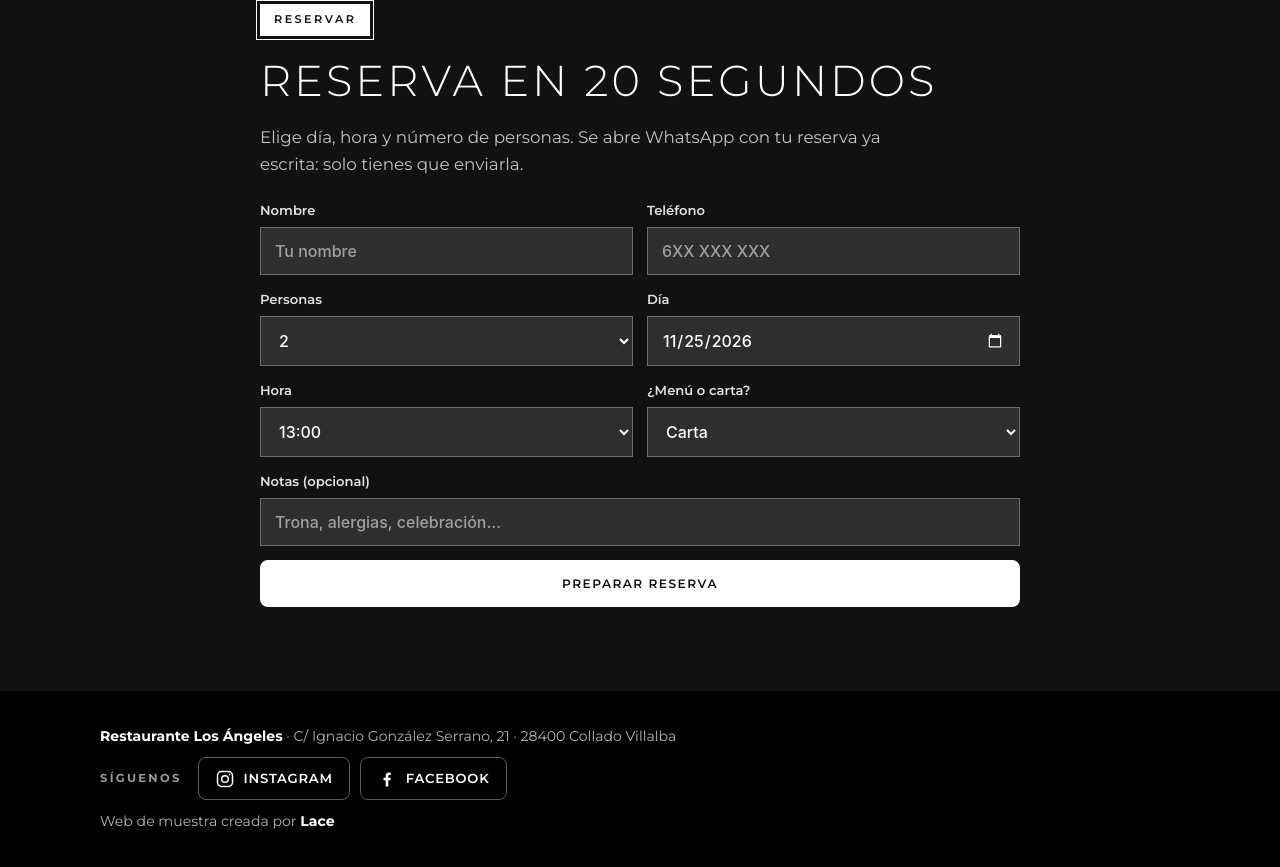
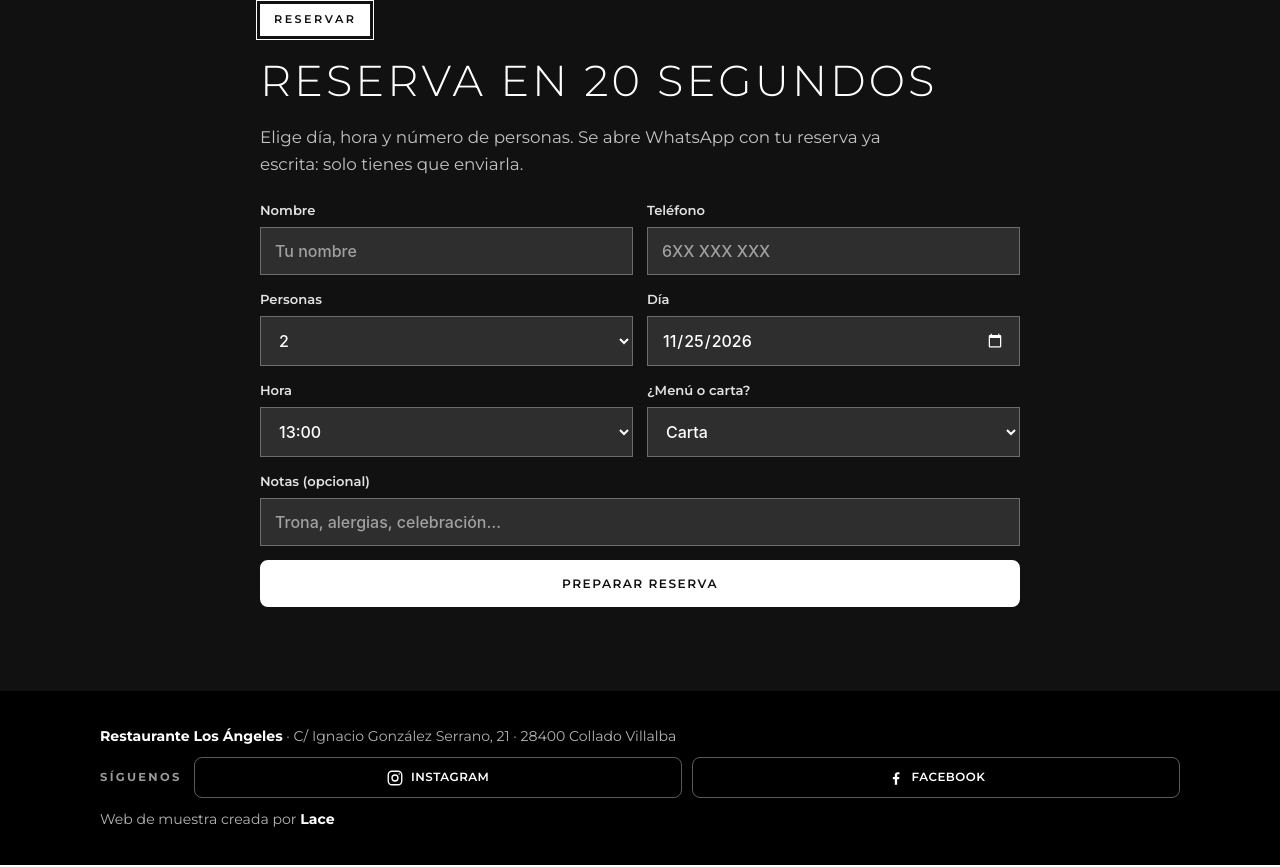
Before and after one commit to lacespaindev-ux/restaurante-los-angeles, a plain HTML site: page index.html in a window 1280 px wide. Shown: the part 6364-7231 px from the top of the page. Drawn offline with Linux system fonts and the light colour scheme.

Commit message:
Redes sociales lado a lado en móvil

```diff
--- a/index.html
+++ b/index.html
@@ -412,6 +412,12 @@
   footer.pie .redes a{display:inline-flex;align-items:center;gap:9px;padding:10px 16px;border:1px solid rgba(255,255,255,.35);border-radius:8px;color:#fff;text-decoration:none;font-size:.82rem;font-weight:600;letter-spacing:.06em;text-transform:uppercase;transition:background .2s,color .2s}
   footer.pie .redes a:hover{background:#fff;color:#111}
   footer.pie .redes a:hover svg{filter:invert(1)}
+
+  footer.pie .redes{flex-wrap:nowrap;gap:10px}
+  footer.pie .redes-t{flex:0 0 auto;margin-right:2px}
+  footer.pie .redes a{flex:1 1 0;min-width:0;justify-content:center;white-space:nowrap;padding:10px 8px;gap:7px;font-size:.74rem;letter-spacing:.04em}
+  footer.pie .redes svg{flex:none;width:18px;height:18px}
+  @media(max-width:520px){footer.pie .redes{flex-wrap:wrap}footer.pie .redes-t{flex:1 1 100%}}
 </style>
 </head>
 <body>
```
